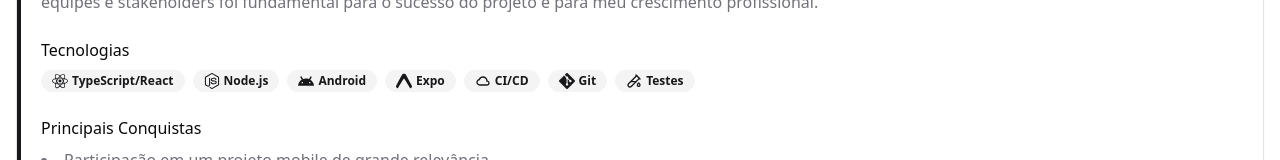
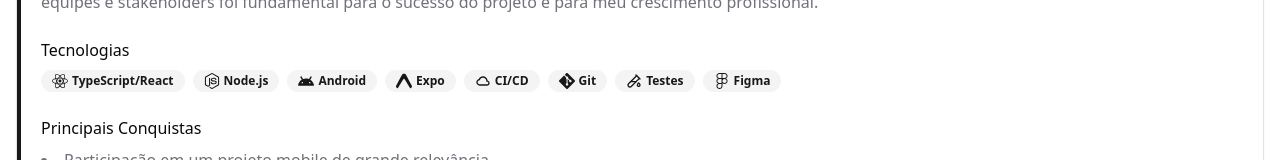
Before and after one commit to Gabriel-Freitas-S/site, a Next.js app: page /site/experience in a window 1280 px wide. Shown: the part 376-536 px from the top of the page. Built offline with nearby package versions, Linux system fonts and the light colour scheme.

Commit message:
Adiciona ícone do Figma ao mapa de ícones e atualiza a lista de experiências

```diff
--- a/src/components/custom/icons-map.tsx
+++ b/src/components/custom/icons-map.tsx
@@ -13,7 +13,8 @@ import {
   SiDocker,
   SiAndroid,
   SiExpo,
-  SiNodedotjs
+  SiNodedotjs,
+  SiFigma
 } from 'react-icons/si'
 import { TbBoxMultiple, TbTestPipe } from 'react-icons/tb'
 import { BiCloud } from 'react-icons/bi'
@@ -39,4 +40,5 @@ export const iconMap: Record<SkillIconName, IconType> = {
   Android: SiAndroid,
   Expo: SiExpo,
   Nodejs: SiNodedotjs,
+  Figma: SiFigma
 }
--- a/src/data/experiences.ts
+++ b/src/data/experiences.ts
@@ -36,6 +36,10 @@ export const experiences: Experience[] = [
       {
         name: "Testes",
         icon: "Tests"
+      },
+      {
+        name: "Figma",
+        icon: "Figma"
       }
     ],
     achievements: [
--- a/src/types/index.ts
+++ b/src/types/index.ts
@@ -15,7 +15,8 @@ export type SkillIconName =
   | "Security"
   | "Android"
   | "Expo"
-  | "Nodejs";
+  | "Nodejs"
+  | "Figma";
 
 export interface Technology {
   name: string;
```
